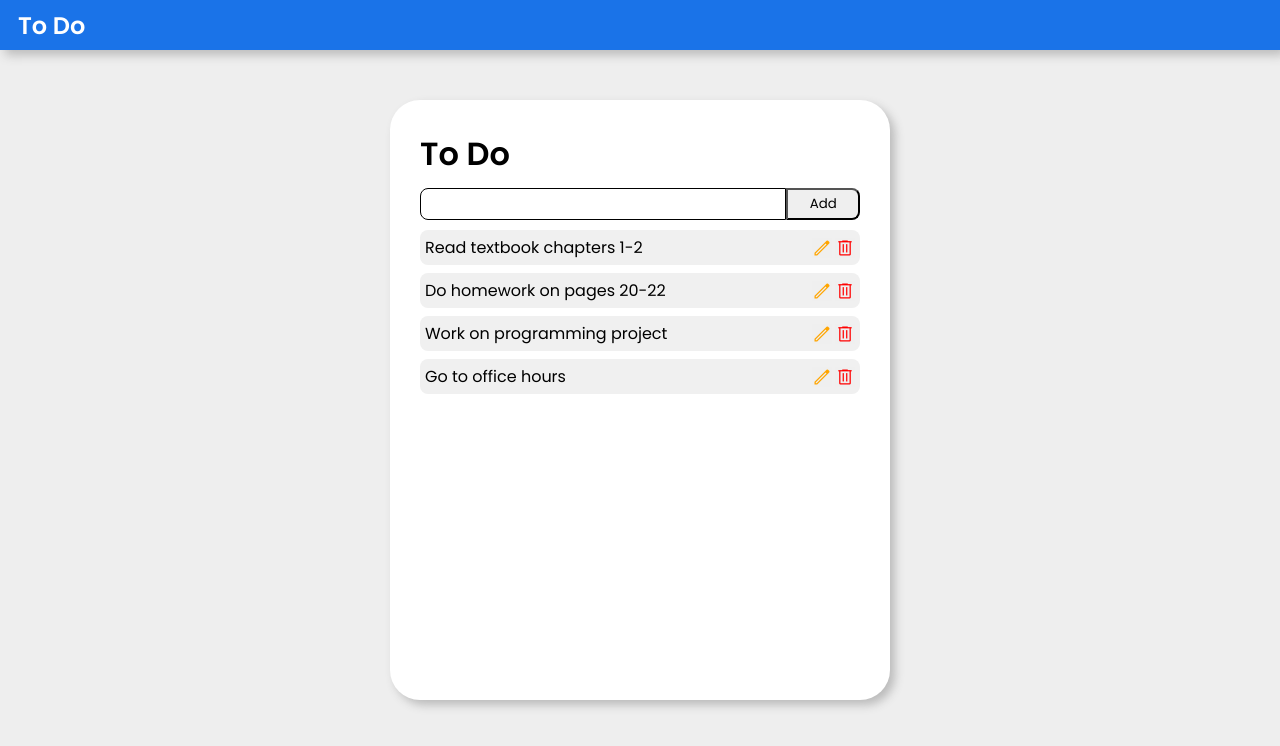
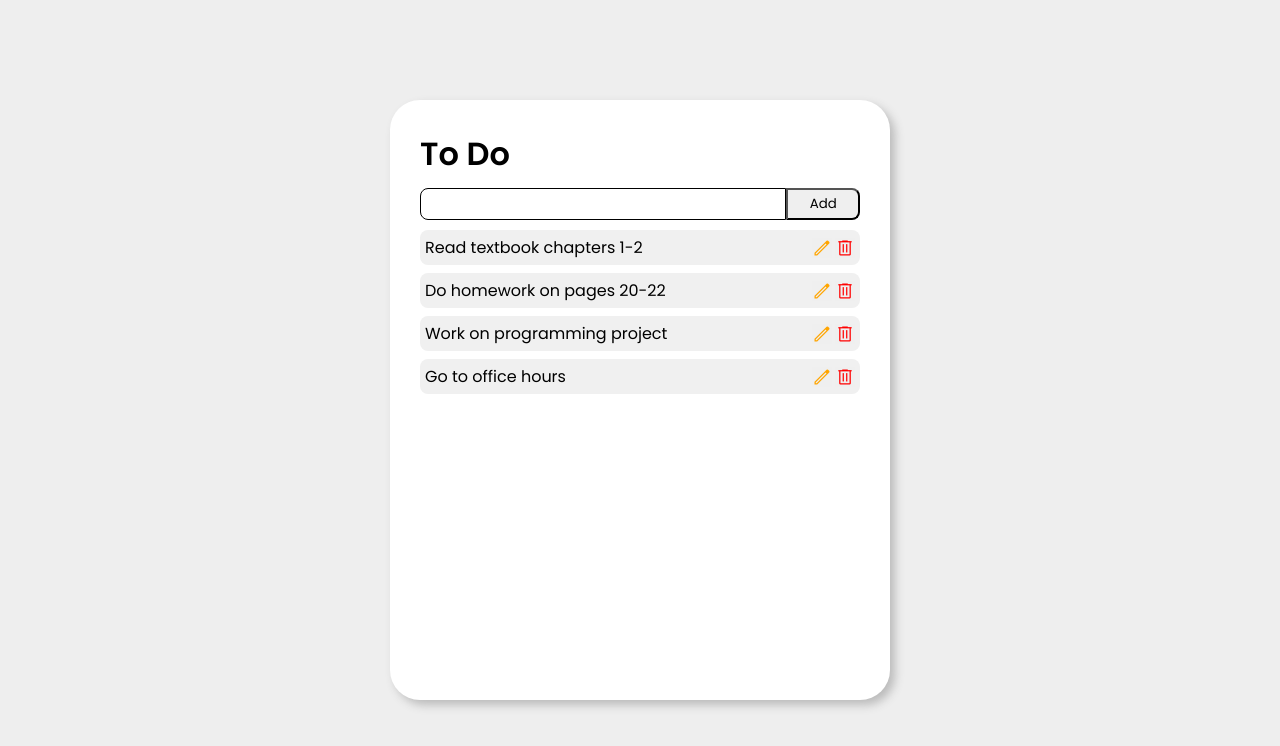
Before and after one commit to Brian-Magnuson/to-do-list-workshop, a React (Vite) app: page / in a window 1280 px wide. Shown: the top 746 px of the page. Built offline with nearby package versions, Linux system fonts and the light colour scheme.

Commit message:
Undo Exercise 1 procedures

```diff
--- a/src/App.tsx
+++ b/src/App.tsx
@@ -1,15 +1,11 @@
 import React from 'react';
 import ListContainer from './components/ListContainer';
-import Navbar from './components/Navbar';
 
 export default function App() {
 
   // EXERCISE (1) -- Create a Navbar component from scratch
   // Should be a nav element with .navbar class
   return (
-    <>
-      <Navbar />
-      <ListContainer />
-    </>
+    <ListContainer />
   );
 }
--- a/src/components/Navbar.tsx
+++ /dev/null
@@ -1,10 +0,0 @@
-import React from 'react';
-
-export default function Navbar() {
-
-  return (
-    <nav className='navbar'>
-      <h1>To Do</h1>
-    </nav>
-  );
-}
```
